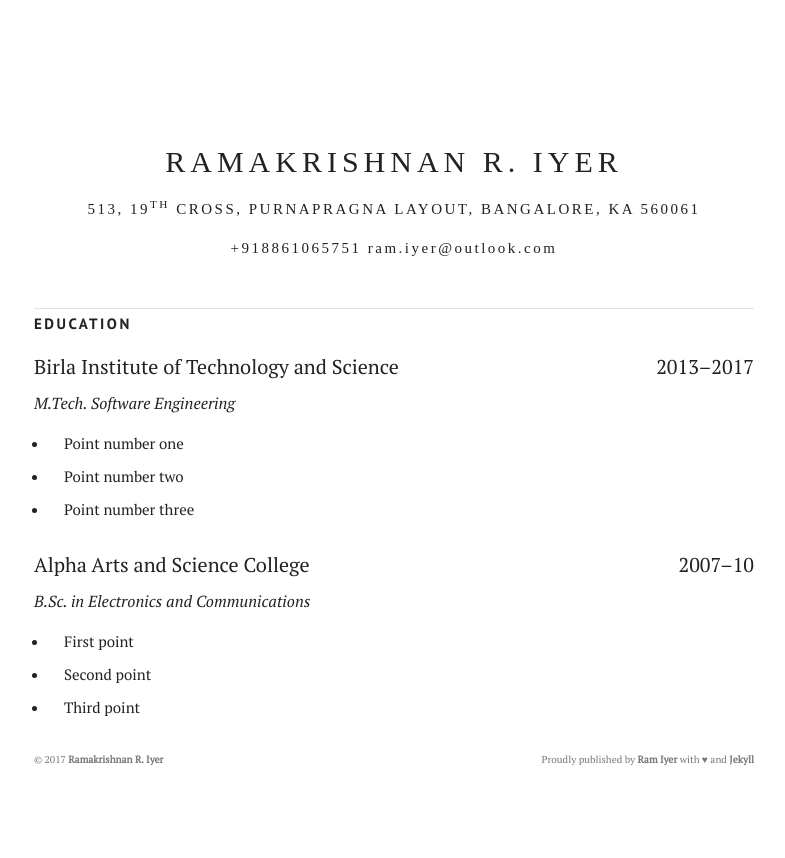
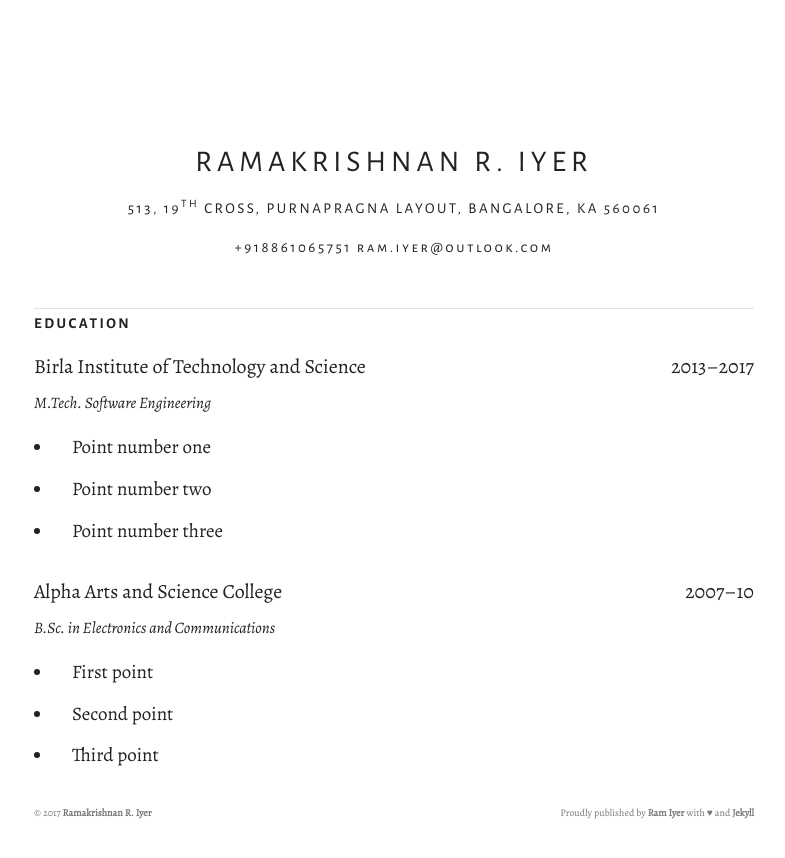
Before and after one commit to theramiyer/resume, a Jekyll site: the page built from index.html, in a window 1280 px wide. Shown: the top 858 px of the page, without its empty margins (246-1031 px from the left). Built offline with Jekyll 4.4.1, drawn with Linux system fonts in a browser that asks for light colours; some web fonts are replaced.

Commit message:
Change font to Alegreya and Alegreya Sans SC

```diff
--- a/_includes/head.html
+++ b/_includes/head.html
@@ -13,7 +13,7 @@
 
   <!-- FONT
   –––––––––––––––––––––––––––––––––––––––––––––––––– -->
-  <link href="//fonts.googleapis.com/css?family=PT+Mono|PT+Sans:400,700|PT+Sans+Caption:400|PT+Serif:400,400i" rel="stylesheet" type="text/css" />
+  <link href="//fonts.googleapis.com/css?family=Alegreya+Sans+SC:400,700|Alegreya:400,400i" rel="stylesheet" type="text/css" />
 
   <!-- CSS
   –––––––––––––––––––––––––––––––––––––––––––––––––– -->
--- a/css/skeleton.css
+++ b/css/skeleton.css
@@ -121,10 +121,10 @@ are based on 10px sizing. So basically 1.5rem = 15px :) */
 html {
   font-size: 62.5%; }
 body {
-  font-size: 1.5em; /* currently ems cause chrome bug misinterpreting rems on body element */
+  font-size: 1.9em; /* currently ems cause chrome bug misinterpreting rems on body element */
   line-height: 2.2;
   font-weight: 400;
-  font-family: "PT Serif", "Times New Roman", Times, serif;
+  font-family: "Alegreya", "Times New Roman", Times, serif;
   color: #222; }
 
 
@@ -141,13 +141,13 @@ h1 {
   margin-top: 20%;
   text-align: center;
   text-transform: uppercase;
-  font-family: 'PT Sans Caption';
+  font-family: 'Alegreya Sans SC';
 }
 h2 {
   font-size: 1.5rem;
   line-height: 1.25;
   letter-spacing: 0.25rem;
-  font-family: 'PT Sans Caption';
+  font-family: 'Alegreya Sans SC';
   text-transform: uppercase;
   text-align: center;
 }
@@ -155,7 +155,7 @@ h3 {
   font-size: 1.5rem;
   line-height: 1.25;
   letter-spacing: 0.25rem;
-  font-family: 'PT Sans Caption';
+  font-family: 'Alegreya Sans SC';
   text-transform: lowercase;
   text-align: center;
 }
@@ -164,7 +164,7 @@ h4 {
   line-height: 1.3;
   letter-spacing: 0.25rem;
   text-transform: uppercase;
-  font-family: 'PT Sans';
+  font-family: 'Alegreya Sans SC';
   font-weight: 700;
   border-top: 1px solid #E1E1E1;
   padding-top: 0.5rem;
```
